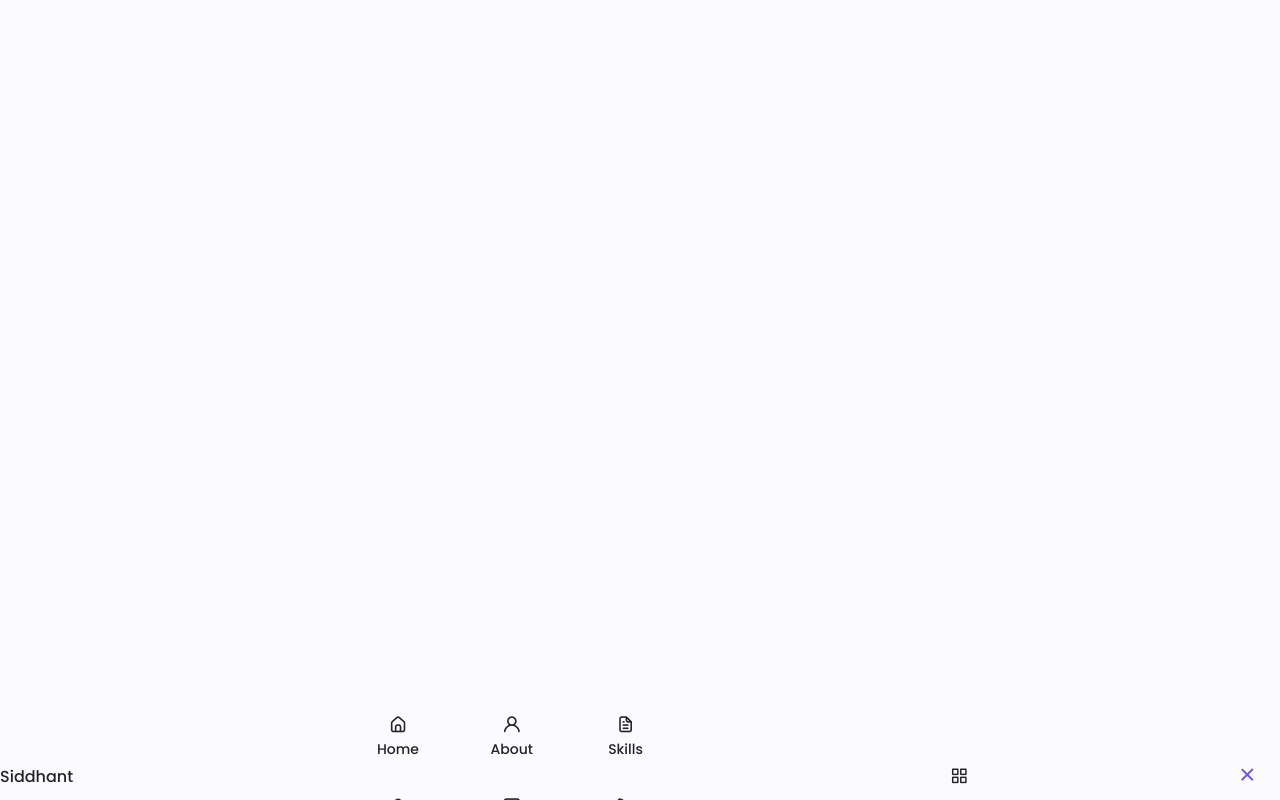
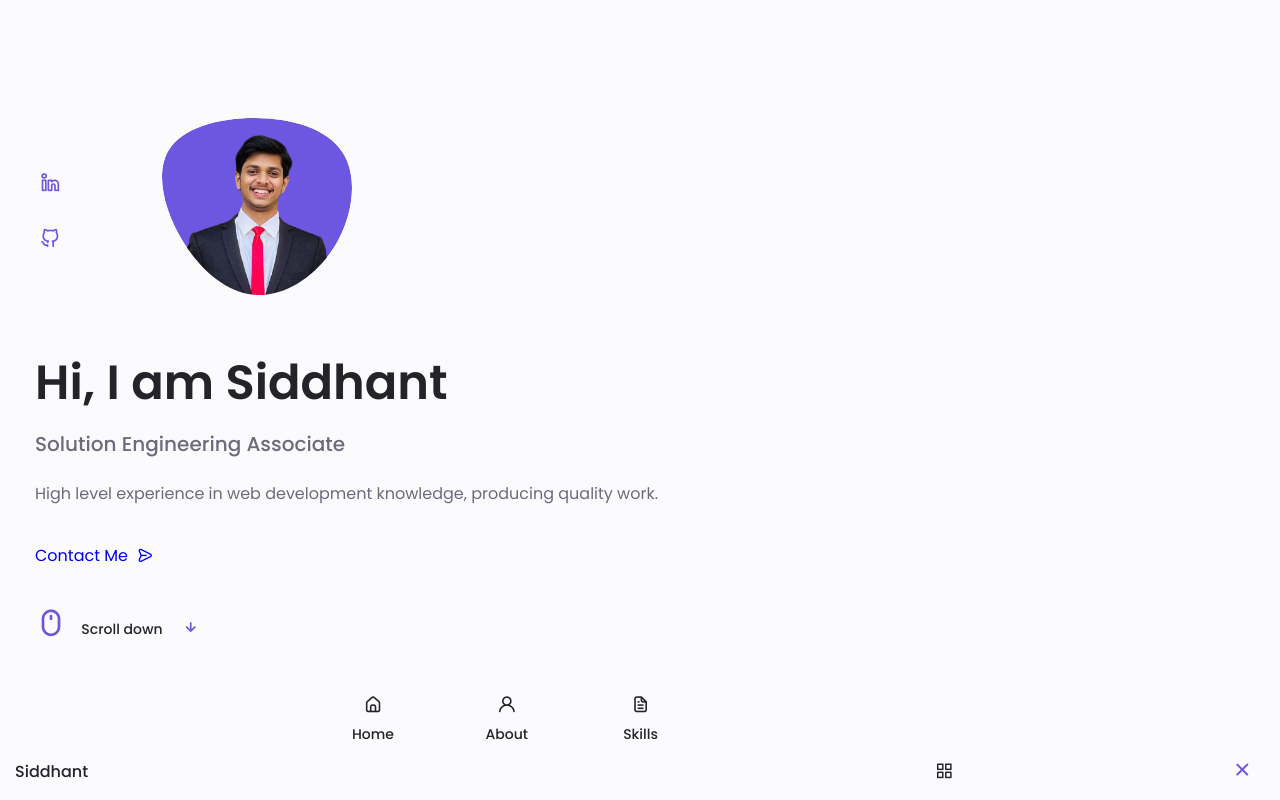
Before and after one commit to SiddhantJaiswal14/Portfolio-website, a plain HTML site: page index.html in a window 1280 px wide. Drawn offline with nearby package versions, Linux system fonts and the light colour scheme.

Commit message:
updated home

```diff
--- a/assets/css/styles.css
+++ b/assets/css/styles.css
@@ -65,7 +65,7 @@
 
 *{
     box-sizing: border-box;
-    padding:0;
+    padding:5px;
     margin:0;
 }
 
@@ -217,3 +217,84 @@ img{
 .show-menu{
     bottom:0;
 }
+
+.home__container{
+    gap:1rem;
+}
+
+.home__content{
+    grid-template-columns: .5fr 3fr;
+    padding-top:3.5rem;
+    align-items: center;
+}
+
+.home__social{
+    display:grid;
+    grid-template-columns:max-content;
+    row-gap:1rem;
+}
+
+.home__social-icon{
+    font-size: 1.25rem;
+    color:var(--first-color)
+}
+
+.home__social-icon:hover{
+    color: var(--first-color-alt);
+}
+
+.home__blob{
+    width: 200px;
+    fill: var(--first-color);
+}
+
+.home__blob-img{
+    width:170px;
+}
+
+.home__data{
+    grid-column: 1/3;
+}
+
+.home__title{
+    font-size:var(--big-font-size);
+}
+
+.home__subtitle{
+    font-size:var(--h3-font-size);
+    color:var(--text-color);
+    font-weight: var(--font-medium);
+    margin-bottom:var(--mb-0-75)
+}
+
+.home__description{
+    margin-bottom:var(--mb-2);
+}
+
+.home__scroll{
+    /* display:none; */
+}
+
+.home__scroll-button{
+    color:var(--first-color);
+    transition: .3s;
+}
+
+.home__scroll-button:hover{
+    transform:translateY(.25rem);
+}
+
+.home__scroll-mouse{
+    font-size:2rem;
+}
+
+.home__scroll-name{
+    font-size:var(--small-font-size);
+    color:var(--title-color);
+    font-weight:var(--font-medium);
+    margin-right: var(--mb-0-25);
+}
+
+.home__scroll-arrow{
+    font-size:1.25rem;
+}
--- a/index.html
+++ b/index.html
@@ -1,13 +1,15 @@
 <!DOCTYPE html>
 <html lang="en">
+
 <head>
-    <meta charset="UTF-8">
-    <meta name="viewport" content="width=device-width, initial-scale=1.0">
-    <link rel="stylesheet" href="https://unicons.iconscout.com/release/v4.0.8/css/line.css">
-    <link rel="stylesheet" href="">
-    <link rel="stylesheet" href="assets/css/styles.css">
+    <meta charset="UTF-8" />
+    <meta name="viewport" content="width=device-width, initial-scale=1.0" />
+    <link rel="stylesheet" href="https://unicons.iconscout.com/release/v4.0.8/css/line.css" />
+    <link rel="stylesheet" href="" />
+    <link rel="stylesheet" href="assets/css/styles.css" />
     <title>Siddhant Portfolio</title>
 </head>
+
 <body>
     <header class="header" id="header">
         <nav class="nav container">
@@ -53,21 +55,76 @@
                 </div>
             </div>
         </nav>
-
     </header>
 
-
-
     <main class="main">
-
+        <section class="home section" id="home">
+            <div class="home__container container grid">
+                <div class="home__content grid">
+                    <div class="home__social">
+                        <a href="https://www.linkedin.com/in/siddhantjaiswal14" target="_blank" class="home__social-icon">
+                            <i class="uil uil-linkedin-alt"></i>
+                        </a>
+                        <a href="https://github.com/SiddhantJaiswal14" target="_blank" class="home__social-icon">
+                            <i class="uil uil-github-alt"></i>
+                        </a>
+                        <!-- <a href="https://youtube.com/@shant_s14?si=_-NL1lp0f9jbPQ9J" target="_blank" class="home__social-icon">
+                            <i class="uil uil-youtube"></i>
+                        </a>
+                        <a href="https://instagram.com/shant_s14?utm_source=qr&igshid=MThlNWY1MzQwNA==" target="_blank"
+                            class="home__social-icon">
+                            <i class="uil uil-instagram-alt"></i>
+                        </a>
+                        <a href="https://www.facebook.com/siddhu.sj?mibextid=ZbWKwL" target="_blank" class="home__social-icon">
+                            <i class="uil uil-facebook"></i>
+                        </a> -->
+                    </div>
+                    <div class="home__img">
+                        <svg class="home__blob" viewBox="0 0 200 187" xmlns="http://www.w3.org/2000/svg" xmlns:xlink="http://www.w3.org/1999/xlink">
+                            <mask id="mask0" mask-type="alpha">
+                                <path d="M190.312 36.4879C206.582 62.1187 201.309 102.826 182.328 134.186C163.346 165.547
+                                130.807 187.559 100.226 186.353C69.6454 185.297 41.0228 161.023 21.7403 129.362C2.45775
+                                97.8511 -7.48481 59.1033 6.67581 34.5279C20.9871 10.1032 59.7028 -0.149132 97.9666
+                                0.00163737C136.23 0.303176 174.193 10.857 190.312 36.4879Z"/>
+                            </mask>
+                            <g mask="url(#mask0)">
+                                <path d="M190.312 36.4879C206.582 62.1187 201.309 102.826 182.328 134.186C163.346
+                                165.547 130.807 187.559 100.226 186.353C69.6454 185.297 41.0228 161.023 21.7403
+                                129.362C2.45775 97.8511 -7.48481 59.1033 6.67581 34.5279C20.9871 10.1032 59.7028
+                                -0.149132 97.9666 0.00163737C136.23 0.303176 174.193 10.857 190.312 36.4879Z"/>
+                                <image class="home_blob-img" x="11" y="10" xlink:href="assets/img/profile_pic.png" style="width: 170px;"/>
+                            </g>
+                        </svg>
+                    </div>
+                    <div class="home__data">
+                        <h1 class="home__title">
+                            Hi, I am Siddhant
+                        </h1>
+                        <h3 class="home__subtitle">
+                            Solution Engineering Associate
+                        </h3>
+                        <p class="home__description">
+                            High level experience in web development knowledge, producing quality work.
+                        </p>
+                        <a href="#contact" class="button button--flex">
+                            Contact Me <i class="uil uil-message button__icon"></i>
+                        </a>
+                    </div>
+                </div>
+                <div class="home__scroll">
+                    <a href="#about" class="home__scroll-button button--flex">
+                        <i class="uil uil-mouse-alt home__scroll-mouse"></i>
+                        <span class="home__scroll-name">Scroll down</span>
+                        <i class="uil uil-arrow-down home__scroll-arrow"></i>
+                    </a>
+                </div>
+            </div>
+        </section>
     </main>
-
-
 
     <script src=""></script>
 
     <script src="assets/js/main.js"></script>
+</body>
 
-
-</body>
 </html>
```
Also changed, not shown: assets/img/blob.svg (added), assets/img/profile_pic.png (added).
